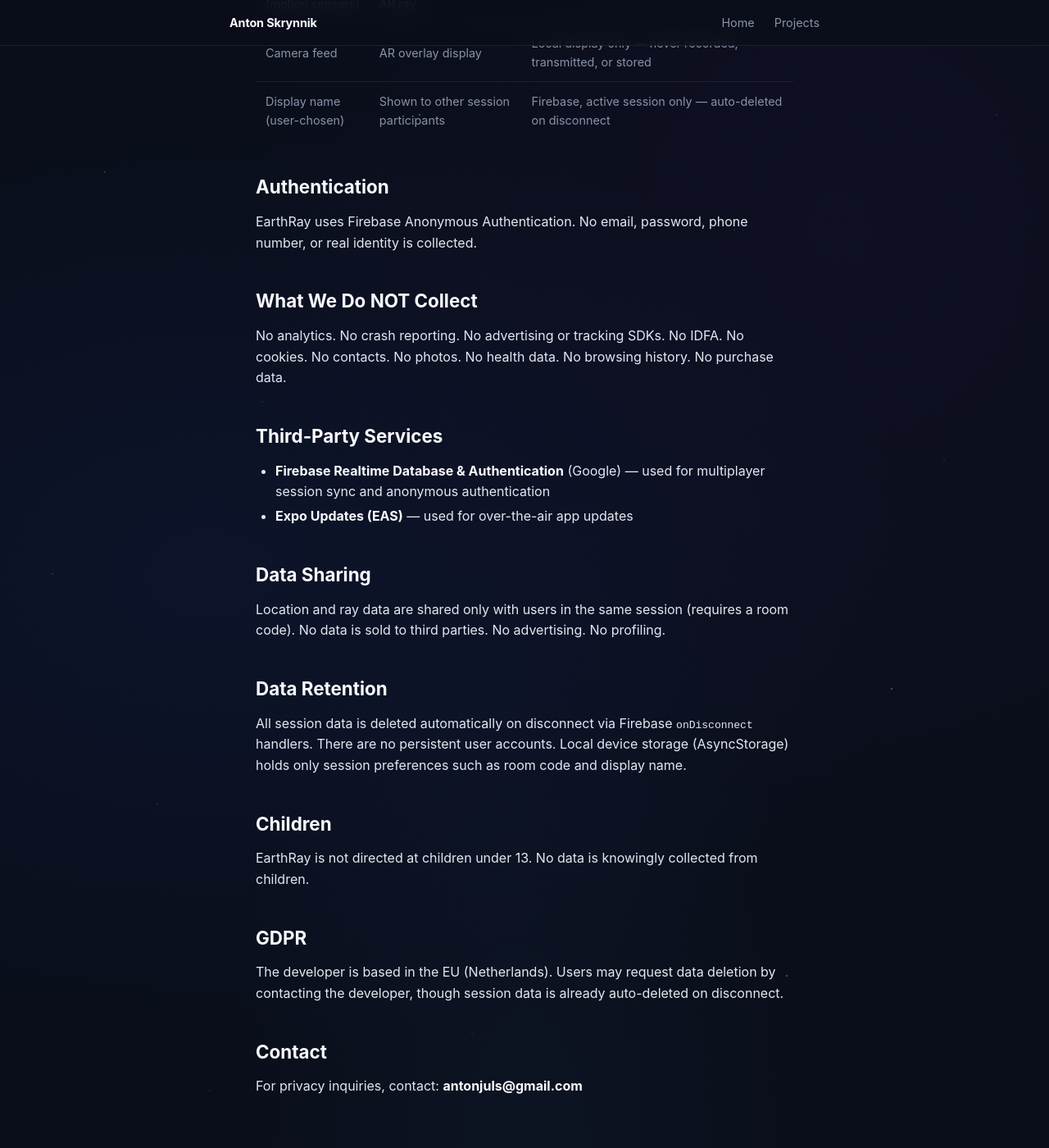
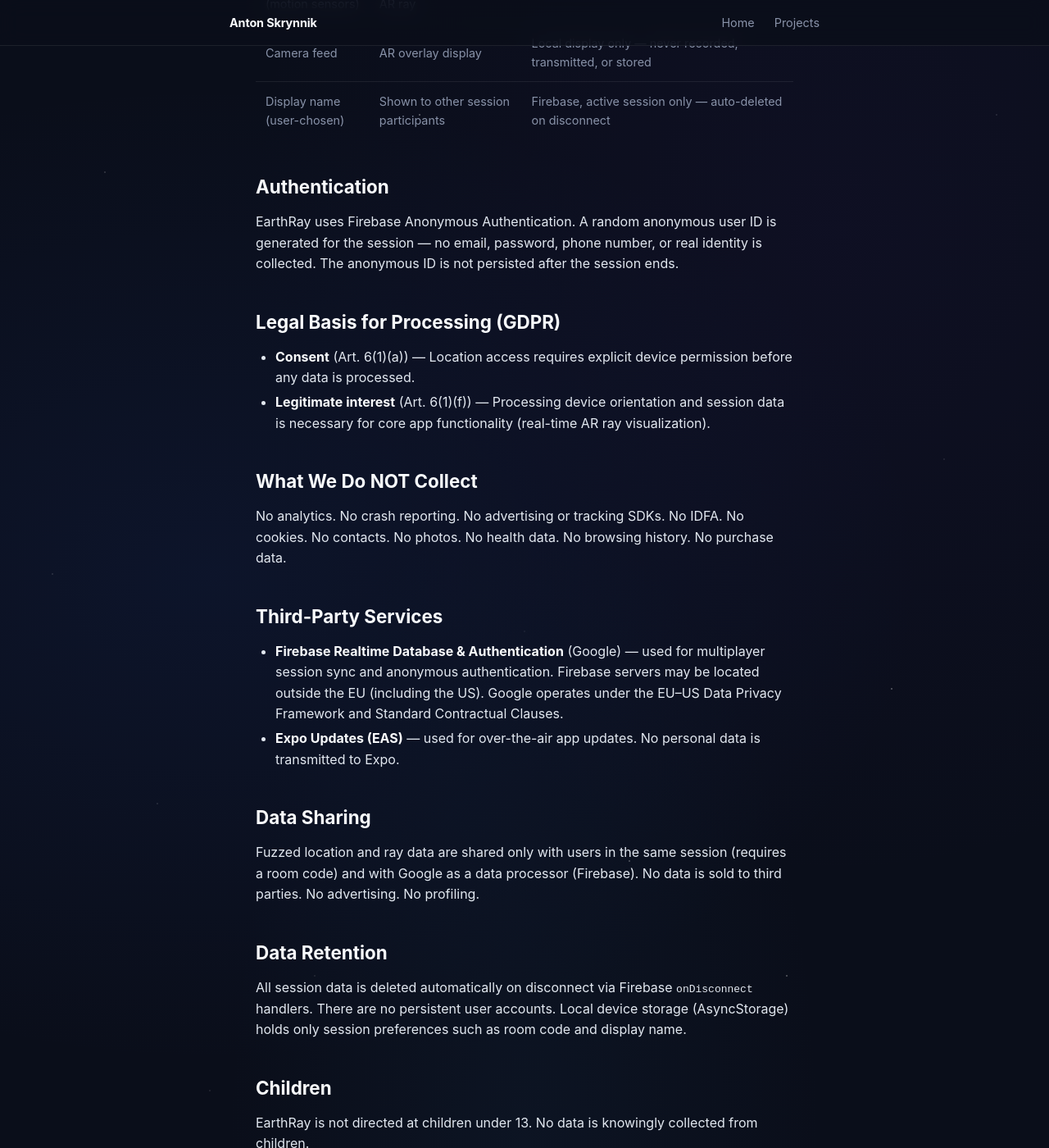
Before and after one commit to antonjuls/antonjuls.github.io, a Jekyll site: the page built from projects/earthray/privacy-policy.md, in a window 1280 px wide and 1400 px high, scrolled down 664 px. Shown: the whole window at 82% size. Built offline with Jekyll 4.4.1, drawn with Linux system fonts in a browser that asks for light colours; some of the changed text lies outside the part shown.

Commit message:
chore: earthray privacy policy updated

```diff
--- a/projects/earthray/privacy-policy.md
+++ b/projects/earthray/privacy-policy.md
@@ -22,7 +22,12 @@
 
 ## Authentication
 
-EarthRay uses Firebase Anonymous Authentication. No email, password, phone number, or real identity is collected.
+EarthRay uses Firebase Anonymous Authentication. A random anonymous user ID is generated for the session — no email, password, phone number, or real identity is collected. The anonymous ID is not persisted after the session ends.
+
+## Legal Basis for Processing (GDPR)
+
+- **Consent** (Art. 6(1)(a)) — Location access requires explicit device permission before any data is processed.
+- **Legitimate interest** (Art. 6(1)(f)) — Processing device orientation and session data is necessary for core app functionality (real-time AR ray visualization).
 
 ## What We Do NOT Collect
 
@@ -30,12 +35,12 @@
 
 ## Third-Party Services
 
-- **Firebase Realtime Database & Authentication** (Google) — used for multiplayer session sync and anonymous authentication
-- **Expo Updates (EAS)** — used for over-the-air app updates
+- **Firebase Realtime Database & Authentication** (Google) — used for multiplayer session sync and anonymous authentication. Firebase servers may be located outside the EU (including the US). Google operates under the EU–US Data Privacy Framework and Standard Contractual Clauses.
+- **Expo Updates (EAS)** — used for over-the-air app updates. No personal data is transmitted to Expo.
 
 ## Data Sharing
 
-Location and ray data are shared only with users in the same session (requires a room code). No data is sold to third parties. No advertising. No profiling.
+Fuzzed location and ray data are shared only with users in the same session (requires a room code) and with Google as a data processor (Firebase). No data is sold to third parties. No advertising. No profiling.
 
 ## Data Retention
 
@@ -45,9 +50,19 @@
 
 EarthRay is not directed at children under 13. No data is knowingly collected from children.
 
-## GDPR
+## Your Rights (GDPR)
 
-The developer is based in the EU (Netherlands). Users may request data deletion by contacting the developer, though session data is already auto-deleted on disconnect.
+The developer is based in the EU (Netherlands). Under GDPR, you have the right to:
+
+- Access, correct, or delete your personal data
+- Restrict or object to processing
+- Lodge a complaint with the Dutch Data Protection Authority (Autoriteit Persoonsgegevens) at [autoriteitpersoonsgegevens.nl](https://autoriteitpersoonsgegevens.nl)
+
+In practice, all session data is already auto-deleted on disconnect. For any requests, contact the developer.
+
+## Changes to This Policy
+
+If this policy is updated, the effective date at the top will be revised. Continued use of the app after changes constitutes acceptance.
 
 ## Contact
 
```
